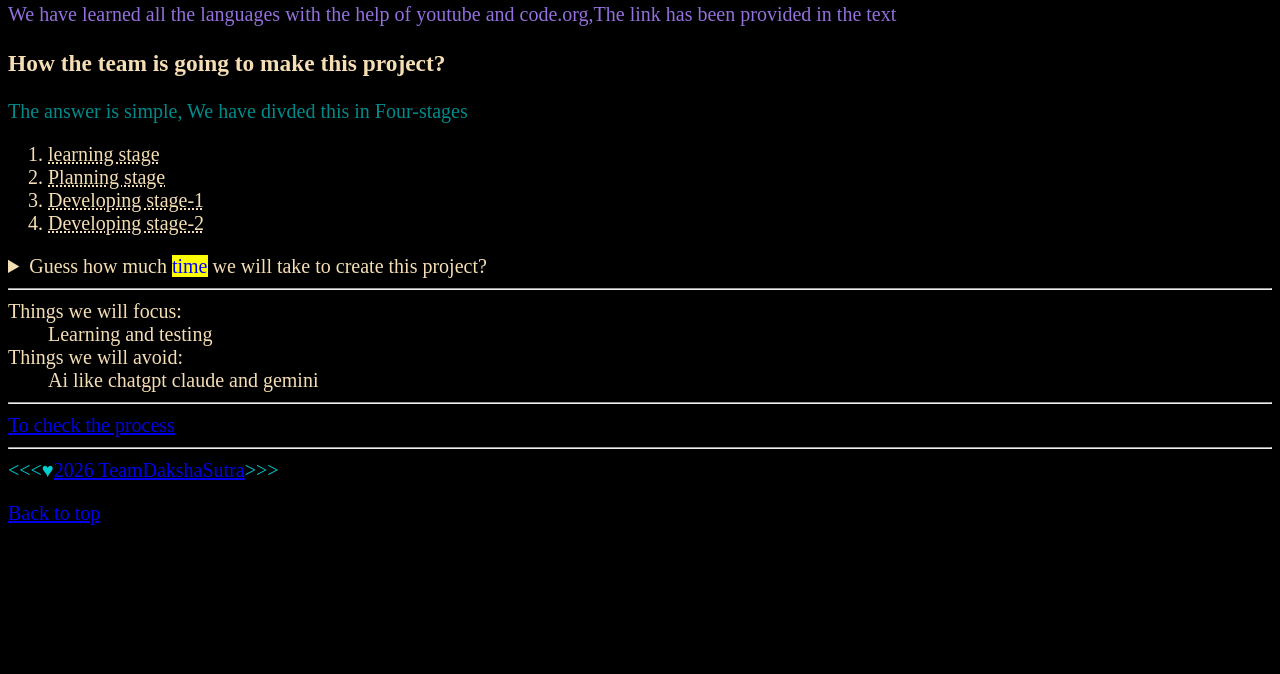
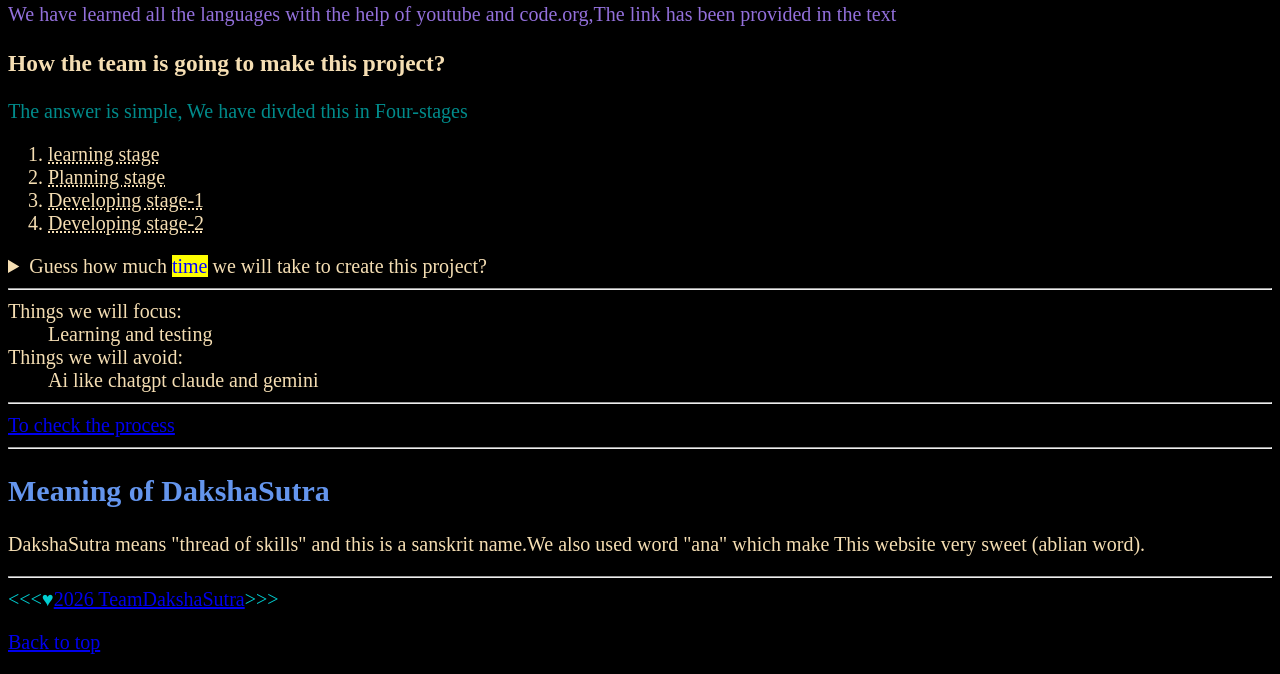
Before and after one commit to SuperNerlekar/DakshaSutra-Virtual-Examination-2026, a plain HTML site: page index.html in a window 1280 px wide. Shown: the part 2102-2776 px from the top of the page. Before the commit the page ends 2647 px from the top, so only its background shows below. Drawn offline with Linux system fonts and the light colour scheme.

Commit message:
Add files via upload

```diff
--- a/index.html
+++ b/index.html
@@ -126,6 +126,9 @@
 
 <hr>
 <p8><a href="process.html">To check the process</a></p8>
+<hr>
+<h2>Meaning of DakshaSutra</h2>
+<p>DakshaSutra means "thread of skills" and this is a sanskrit name.We also used word "ana" which make This website very sweet (ablian word).</p>
 </main>
 <hr>
 <footer>
```
